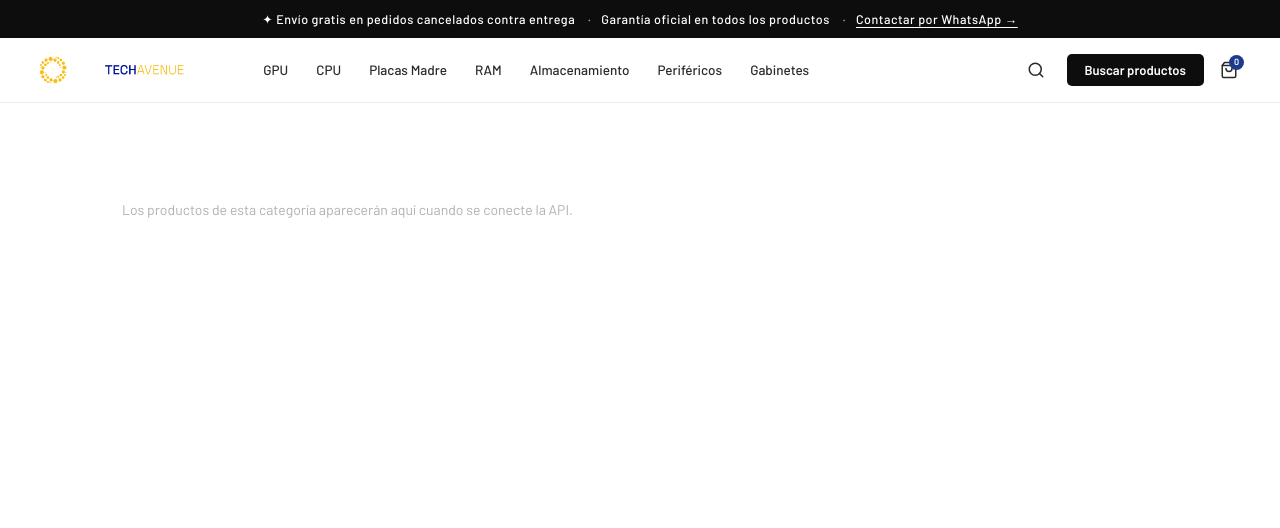
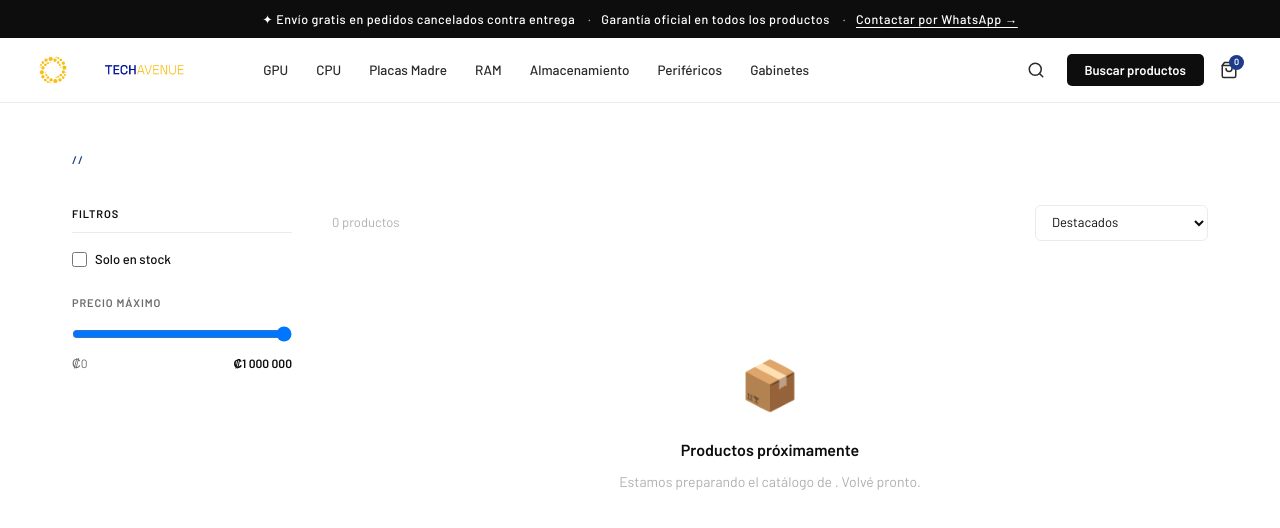
Before and after one commit to weswurld1/techavenue, a Next.js app: page /categoria/nombre in a window 1280 px wide. Shown: the top 528 px of the page. Built offline with nearby package versions, Linux system fonts and the light colour scheme; a web font is replaced by a local one.

Commit message:
admin-panel

```diff
--- a/app/categoria/nombre/page.jsx
+++ b/app/categoria/nombre/page.jsx
@@ -1,27 +1,222 @@
+'use client'
+import { useState, useMemo } from 'react'
+import Link from 'next/link'
+
+const NOMBRES_CATEGORIA = {
+  'gpu': 'Tarjetas Gráficas',
+  'cpu': 'Procesadores',
+  'placas-madre': 'Placas Madre',
+  'ram': 'Memoria RAM',
+  'almacenamiento': 'Almacenamiento',
+  'perifericos': 'Periféricos',
+  'gabinetes': 'Gabinetes',
+  'refrigeracion': 'Refrigeración',
+  'fuentes-de-poder': 'Fuentes de Poder',
+  'redes': 'Redes',
+}
+
+const ORDENAR_OPCIONES = [
+  { value: 'default',     label: 'Destacados' },
+  { value: 'precio-asc',  label: 'Precio: menor a mayor' },
+  { value: 'precio-desc', label: 'Precio: mayor a menor' },
+  { value: 'nombre',      label: 'Nombre A-Z' },
+]
+
+const PRODUCTOS_API = []
+
 export default function CategoriaPage({ params }) {
+  const nombreCategoria = NOMBRES_CATEGORIA[params.nombre] || params.nombre
+  const productos = PRODUCTOS_API
+
+  const marcas = useMemo(() => [...new Set(productos.map(p => p.marca))].sort(), [productos])
+  const precios = useMemo(() => productos.map(p => p.precio), [productos])
+  const precioMin = precios.length ? Math.min(...precios) : 0
+  const precioMax = precios.length ? Math.max(...precios) : 1000000
+
+  const [marcasSeleccionadas, setMarcasSeleccionadas] = useState([])
+  const [rangoMax, setRangoMax] = useState(precioMax)
+  const [ordenar, setOrdenar] = useState('default')
+  const [soloEnStock, setSoloEnStock] = useState(false)
+
+  const toggleMarca = (marca) => {
+    setMarcasSeleccionadas(prev =>
+      prev.includes(marca) ? prev.filter(m => m !== marca) : [...prev, marca]
+    )
+  }
+
+  const productosFiltrados = useMemo(() => {
+    let result = [...productos]
+    if (marcasSeleccionadas.length > 0) result = result.filter(p => marcasSeleccionadas.includes(p.marca))
+    if (soloEnStock) result = result.filter(p => p.stock > 0)
+    result = result.filter(p => p.precio <= rangoMax)
+    if (ordenar === 'precio-asc') result.sort((a, b) => a.precio - b.precio)
+    if (ordenar === 'precio-desc') result.sort((a, b) => b.precio - a.precio)
+    if (ordenar === 'nombre') result.sort((a, b) => a.nombre.localeCompare(b.nombre))
+    return result
+  }, [productos, marcasSeleccionadas, rangoMax, ordenar, soloEnStock])
+
+  const inputStyle = {
+    width: '100%', padding: '8px 12px', fontSize: 13,
+    border: '1.5px solid var(--gray-200)', borderRadius: 6,
+    fontFamily: 'var(--font-body)', outline: 'none',
+    background: 'var(--white)', color: 'var(--black)',
+  }
+
   return (
-    <div style={{
-      maxWidth: 1100,
-      margin: '0 auto',
-      padding: '64px 32px',
-    }}>
-      <h1 style={{
-        fontFamily: 'var(--font-display)',
-        fontWeight: 800,
-        fontSize: 'clamp(36px, 5vw, 56px)',
-        color: 'var(--black)',
-        marginBottom: 32,
-        letterSpacing: '-0.02em',
-        textTransform: 'capitalize',
-      }}>
-        {params.nombre}
-      </h1>
-      <p style={{
-        color: 'var(--gray-400)',
-        fontSize: 14,
-      }}>
-        Los productos de esta categoría aparecerán aquí cuando se conecte la API.
-      </p>
+    <div style={{ maxWidth: 1200, margin: '0 auto', padding: '48px 32px 96px' }}>
+
+      <div style={{ marginBottom: 36 }}>
+        <div style={{ fontSize: 11, fontWeight: 700, letterSpacing: '0.1em', textTransform: 'uppercase', color: '#1E3A8A', marginBottom: 8 }}>
+          // {nombreCategoria}
+        </div>
+        <h1 style={{ fontFamily: 'var(--font-display)', fontWeight: 800, fontSize: 'clamp(36px, 5vw, 56px)', color: 'var(--black)', letterSpacing: '-0.02em', margin: 0 }}>
+          {nombreCategoria}
+        </h1>
+      </div>
+
+      <div style={{ display: 'grid', gridTemplateColumns: '220px 1fr', gap: 40 }}>
+
+        <div>
+          <div style={{ position: 'sticky', top: 24 }}>
+            <div style={{ fontSize: 11, fontWeight: 700, textTransform: 'uppercase', letterSpacing: '0.08em', color: 'var(--black)', marginBottom: 16, paddingBottom: 10, borderBottom: '1px solid var(--gray-200)' }}>
+              Filtros
+            </div>
+
+            <div style={{ marginBottom: 24 }}>
+              <label style={{ display: 'flex', alignItems: 'center', gap: 8, cursor: 'pointer', fontSize: 13, color: 'var(--black)', fontWeight: 500 }}>
+                <input
+                  type="checkbox"
+                  checked={soloEnStock}
+                  onChange={e => setSoloEnStock(e.target.checked)}
+                  style={{ width: 15, height: 15, cursor: 'pointer' }}
+                />
+                Solo en stock
+              </label>
+            </div>
+
+            <div style={{ marginBottom: 24 }}>
+              <div style={{ fontSize: 11, fontWeight: 700, textTransform: 'uppercase', letterSpacing: '0.08em', color: 'var(--gray-600)', marginBottom: 12 }}>
+                Precio máximo
+              </div>
+              <input
+                type="range"
+                min={precioMin}
+                max={precioMax}
+                value={rangoMax}
+                onChange={e => setRangoMax(Number(e.target.value))}
+                style={{ width: '100%', cursor: 'pointer' }}
+              />
+              <div style={{ display: 'flex', justifyContent: 'space-between', fontSize: 12, color: 'var(--gray-600)', marginTop: 6 }}>
+                <span>₡{precioMin.toLocaleString('es-CR')}</span>
+                <span style={{ fontWeight: 600, color: 'var(--black)' }}>₡{rangoMax.toLocaleString('es-CR')}</span>
+              </div>
+            </div>
+
+            {marcas.length > 0 && (
+              <div style={{ marginBottom: 24 }}>
+                <div style={{ fontSize: 11, fontWeight: 700, textTransform: 'uppercase', letterSpacing: '0.08em', color: 'var(--gray-600)', marginBottom: 12 }}>
+                  Marca
+                </div>
+                <div style={{ display: 'flex', flexDirection: 'column', gap: 8 }}>
+                  {marcas.map(marca => (
+                    <label key={marca} style={{ display: 'flex', alignItems: 'center', gap: 8, cursor: 'pointer', fontSize: 13 }}>
+                      <input
+                        type="checkbox"
+                        checked={marcasSeleccionadas.includes(marca)}
+                        onChange={() => toggleMarca(marca)}
+                        style={{ width: 15, height: 15, cursor: 'pointer' }}
+                      />
+                      {marca}
+                    </label>
+                  ))}
+                </div>
+              </div>
+            )}
+
+            {(marcasSeleccionadas.length > 0 || soloEnStock || rangoMax !== precioMax) && (
+              <button
+                onClick={() => { setMarcasSeleccionadas([]); setSoloEnStock(false); setRangoMax(precioMax) }}
+                style={{ fontSize: 12, color: '#DC2626', background: 'none', border: 'none', cursor: 'pointer', padding: 0, fontWeight: 600 }}
+              >
+                Limpiar filtros
+              </button>
+            )}
+          </div>
+        </div>
+
+        <div>
+          <div style={{ display: 'flex', justifyContent: 'space-between', alignItems: 'center', marginBottom: 24 }}>
+            <div style={{ fontSize: 13, color: 'var(--gray-400)' }}>
+              {productosFiltrados.length} producto{productosFiltrados.length !== 1 ? 's' : ''}
+            </div>
+            <select
+              value={ordenar}
+              onChange={e => setOrdenar(e.target.value)}
+              style={{ ...inputStyle, width: 'auto' }}
+            >
+              {ORDENAR_OPCIONES.map(o => (
+                <option key={o.value} value={o.value}>{o.label}</option>
+              ))}
+            </select>
+          </div>
+
+          {productosFiltrados.length === 0 ? (
+            <div style={{ textAlign: 'center', padding: '80px 0', color: 'var(--gray-400)' }}>
+              <div style={{ fontSize: 48, marginBottom: 16 }}>📦</div>
+              <div style={{ fontSize: 16, fontWeight: 600, color: 'var(--black)', marginBottom: 8 }}>
+                Productos próximamente
+              </div>
+              <div style={{ fontSize: 14 }}>
+                Estamos preparando el catálogo de {nombreCategoria}. Volvé pronto.
+              </div>
+            </div>
+          ) : (
+            <div style={{ display: 'grid', gridTemplateColumns: 'repeat(auto-fill, minmax(220px, 1fr))', gap: 20 }}>
+              {productosFiltrados.map(p => (
+                <Link key={p.id} href={`/producto/${p.sku}`} style={{ textDecoration: 'none', color: 'inherit' }}>
+                  <div
+                    style={{ border: '1.5px solid var(--gray-200)', borderRadius: 10, overflow: 'hidden', transition: 'border-color 0.15s, box-shadow 0.15s', cursor: 'pointer' }}
+                    onMouseEnter={e => { e.currentTarget.style.borderColor = 'var(--black)'; e.currentTarget.style.boxShadow = '0 4px 16px rgba(0,0,0,0.08)' }}
+                    onMouseLeave={e => { e.currentTarget.style.borderColor = 'var(--gray-200)'; e.currentTarget.style.boxShadow = 'none' }}
+                  >
+                    <div style={{ background: 'var(--gray-100)', aspectRatio: '1', display: 'flex', alignItems: 'center', justifyContent: 'center', overflow: 'hidden' }}>
+                      {p.imagen ? (
+                        <img src={p.imagen} alt={p.nombre} style={{ width: '100%', height: '100%', objectFit: 'contain', padding: 16 }} />
+                      ) : (
+                        <div style={{ color: 'var(--gray-300)', fontSize: 12 }}>Sin imagen</div>
+                      )}
+                    </div>
+
+                    <div style={{ padding: '14px 16px' }}>
+                      <div style={{ fontSize: 11, color: 'var(--gray-400)', marginBottom: 4, fontWeight: 600, textTransform: 'uppercase', letterSpacing: '0.06em' }}>
+                        {p.marca}
+                      </div>
+                      <div style={{ fontSize: 14, fontWeight: 600, color: 'var(--black)', marginBottom: 8, lineHeight: 1.3 }}>
+                        {p.nombre}
+                      </div>
+                      <div style={{ fontSize: 11, color: 'var(--gray-400)', marginBottom: 10 }}>
+                        SKU: {p.sku}
+                      </div>
+                      <div style={{ display: 'flex', justifyContent: 'space-between', alignItems: 'center' }}>
+                        <div style={{ fontFamily: 'var(--font-display)', fontWeight: 800, fontSize: 18, color: 'var(--black)' }}>
+                          ₡{p.precio.toLocaleString('es-CR')}
+                        </div>
+                        <div style={{
+                          fontSize: 11, fontWeight: 700, padding: '3px 8px', borderRadius: 20,
+                          background: p.stock > 0 ? '#F0FDF4' : '#FEE2E2',
+                          color: p.stock > 0 ? '#16A34A' : '#DC2626',
+                        }}>
+                          {p.stock > 0 ? 'En stock' : 'Agotado'}
+                        </div>
+                      </div>
+                    </div>
+                  </div>
+                </Link>
+              ))}
+            </div>
+          )}
+        </div>
+      </div>
     </div>
   )
 }
```
